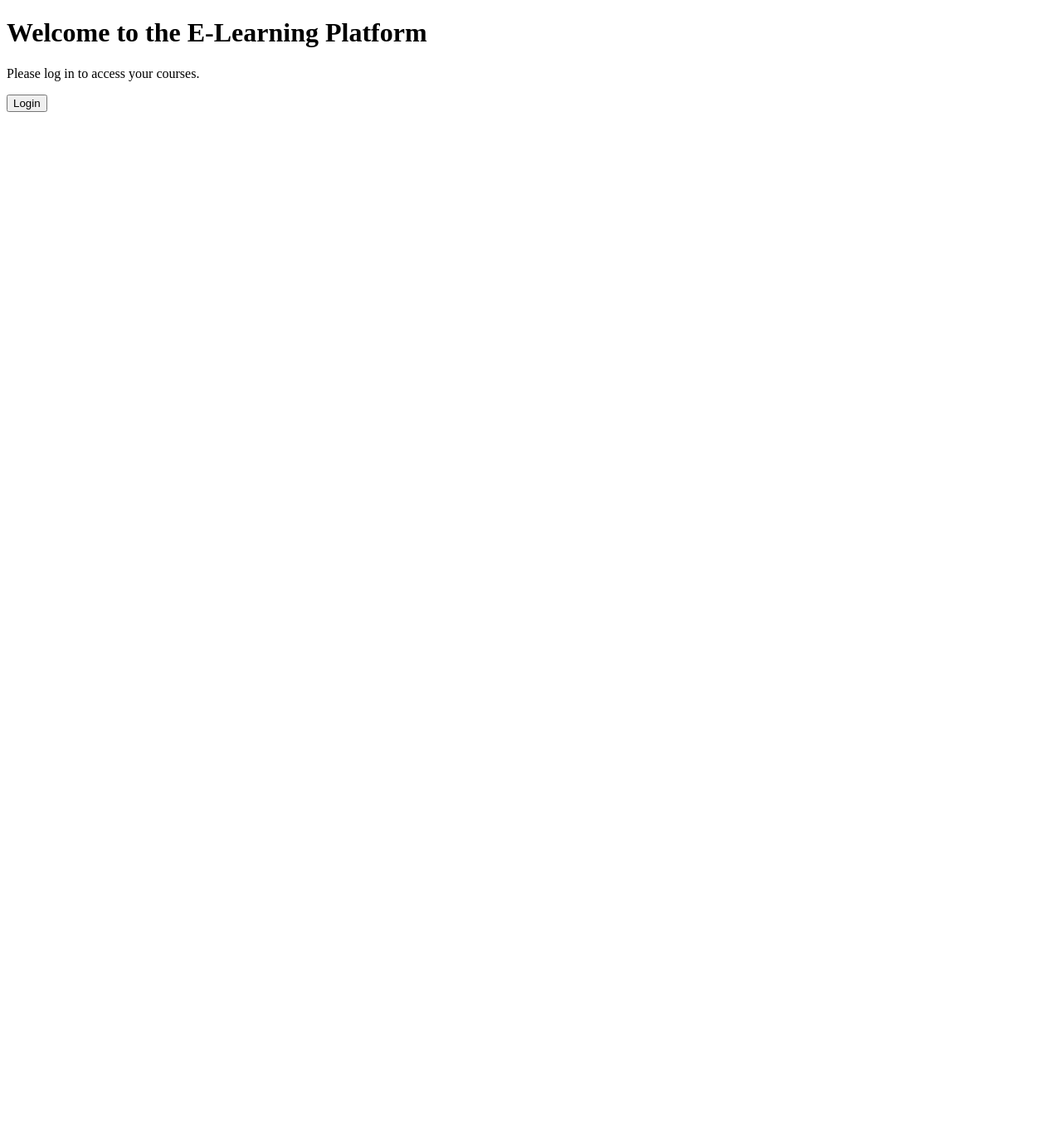
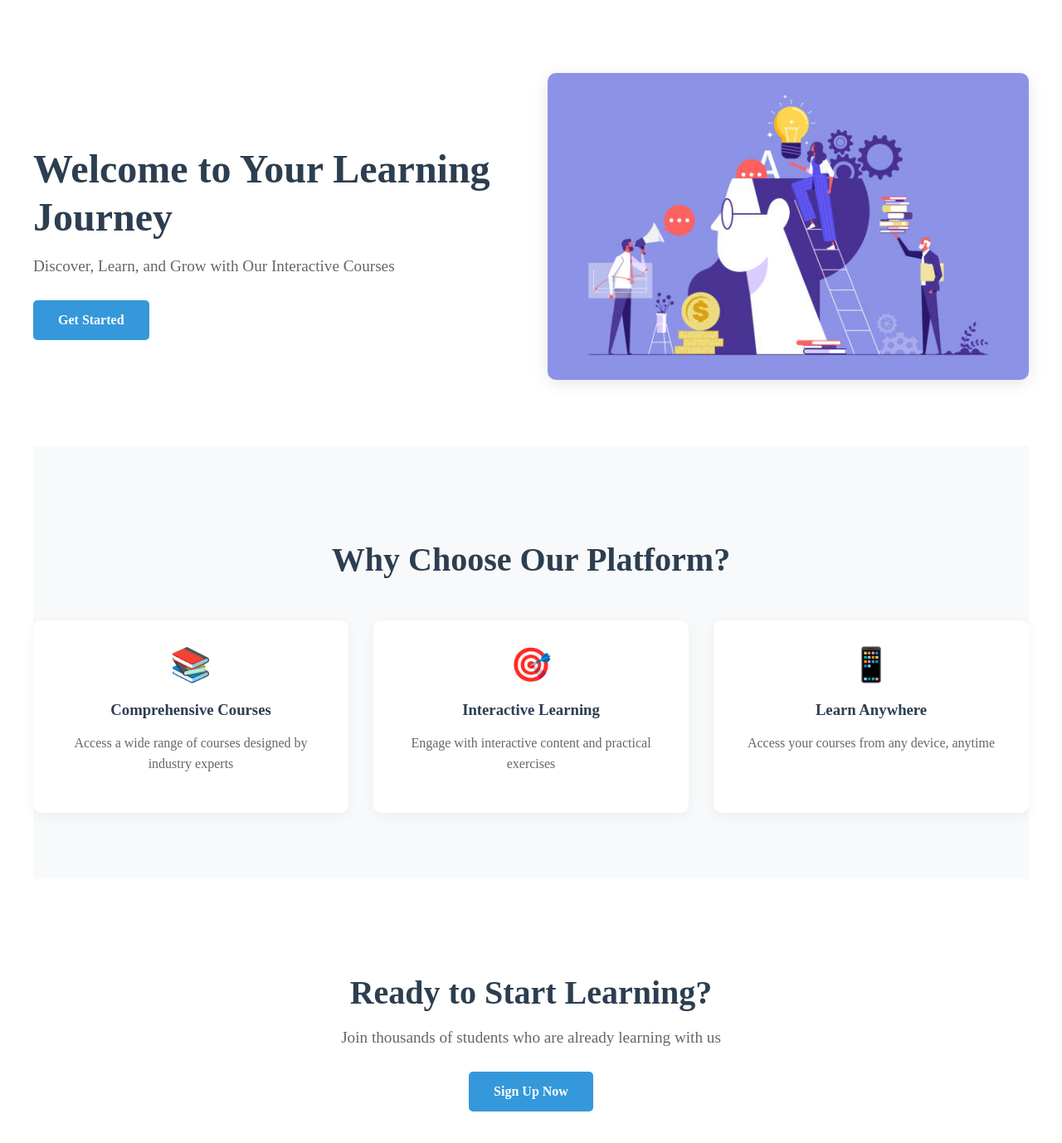
Before and after one commit to IshanRai9/E-Learning-Website-Using-Azure, a React (Create React App) app in the folder elearning-frontend/: page / in a window 1280 px wide. Shown: the top 1378 px of the page at 83% size. Before the commit the page ends 800 px from the top, so only its background shows below. Built offline with nearby package versions, Linux system fonts and the light colour scheme; what aws-amplify would draw is missing.

Commit message:
formatting

```diff
--- /dev/null
+++ b/elearning-frontend/src/Home.css
@@ -0,0 +1,141 @@
+.home-container {
+  max-width: 1200px;
+  margin: 0 auto;
+  padding: 0 20px;
+}
+
+/* Hero Section */
+.hero-section {
+  display: flex;
+  align-items: center;
+  justify-content: space-between;
+  padding: 80px 0;
+  gap: 40px;
+}
+
+.hero-content {
+  flex: 1;
+}
+
+.hero-content h1 {
+  font-size: 3rem;
+  color: #2c3e50;
+  margin-bottom: 20px;
+  line-height: 1.2;
+}
+
+.hero-subtitle {
+  font-size: 1.2rem;
+  color: #666;
+  margin-bottom: 30px;
+}
+
+.hero-image {
+  flex: 1;
+  display: flex;
+  justify-content: center;
+}
+
+.hero-image img {
+  max-width: 100%;
+  height: auto;
+  border-radius: 10px;
+  box-shadow: 0 4px 20px rgba(0, 0, 0, 0.1);
+}
+
+/* Features Section */
+.features-section {
+  padding: 80px 0;
+  background-color: #f8f9fa;
+}
+
+.features-section h2 {
+  text-align: center;
+  font-size: 2.5rem;
+  color: #2c3e50;
+  margin-bottom: 50px;
+}
+
+.features-grid {
+  display: grid;
+  grid-template-columns: repeat(auto-fit, minmax(250px, 1fr));
+  gap: 30px;
+}
+
+.feature-card {
+  background: white;
+  padding: 30px;
+  border-radius: 10px;
+  text-align: center;
+  box-shadow: 0 4px 15px rgba(0, 0, 0, 0.05);
+  transition: transform 0.3s ease;
+}
+
+.feature-card:hover {
+  transform: translateY(-5px);
+}
+
+.feature-icon {
+  font-size: 2.5rem;
+  margin-bottom: 20px;
+}
+
+.feature-card h3 {
+  color: #2c3e50;
+  margin-bottom: 15px;
+}
+
+.feature-card p {
+  color: #666;
+  line-height: 1.6;
+}
+
+/* CTA Section */
+.cta-section {
+  padding: 80px 0;
+  text-align: center;
+}
+
+.cta-section h2 {
+  font-size: 2.5rem;
+  color: #2c3e50;
+  margin-bottom: 20px;
+}
+
+.cta-section p {
+  font-size: 1.2rem;
+  color: #666;
+  margin-bottom: 30px;
+}
+
+/* Buttons */
+.cta-button {
+  display: inline-block;
+  padding: 15px 30px;
+  background-color: #3498db;
+  color: white;
+  text-decoration: none;
+  border-radius: 5px;
+  font-weight: bold;
+  transition: background-color 0.3s ease;
+}
+
+.cta-button:hover {
+  background-color: #2980b9;
+}
+
+/* Responsive Design */
+@media (max-width: 768px) {
+  .hero-section {
+    flex-direction: column;
+    text-align: center;
+  }
+
+  .hero-content h1 {
+    font-size: 2.5rem;
+  }
+
+  .features-grid {
+    grid-template-columns: 1fr;
+  }
+}
--- a/elearning-frontend/src/Home.js
+++ b/elearning-frontend/src/Home.js
@@ -1,14 +1,54 @@
 import React from "react";
 import { Link } from "react-router-dom";
+import "./Home.css";
 
 function Home() {
   return (
-    <div>
-      <h1>Welcome to the E-Learning Platform</h1>
-      <p>Please log in to access your courses.</p>
-      <Link to="/login">
-        <button>Login</button>
-      </Link>
+    <div className="home-container">
+      {/* Hero Section */}
+      <section className="hero-section">
+        <div className="hero-content">
+          <h1>Welcome to Your Learning Journey</h1>
+          <p className="hero-subtitle">Discover, Learn, and Grow with Our Interactive Courses</p>
+          <Link to="/login" className="cta-button">
+            Get Started
+          </Link>
+        </div>
+        <div className="hero-image">
+          <img src="/images/hero-image.jpg" alt="Students learning" />
+        </div>
+      </section>
+
+      {/* Features Section */}
+      <section className="features-section">
+        <h2>Why Choose Our Platform?</h2>
+        <div className="features-grid">
+          <div className="feature-card">
+            <div className="feature-icon">📚</div>
+            <h3>Comprehensive Courses</h3>
+            <p>Access a wide range of courses designed by industry experts</p>
+          </div>
+          <div className="feature-card">
+            <div className="feature-icon">🎯</div>
+            <h3>Interactive Learning</h3>
+            <p>Engage with interactive content and practical exercises</p>
+          </div>
+          <div className="feature-card">
+            <div className="feature-icon">📱</div>
+            <h3>Learn Anywhere</h3>
+            <p>Access your courses from any device, anytime</p>
+          </div>
+        </div>
+      </section>
+
+      {/* Call to Action */}
+      <section className="cta-section">
+        <h2>Ready to Start Learning?</h2>
+        <p>Join thousands of students who are already learning with us</p>
+        <Link to="/login" className="cta-button">
+          Sign Up Now
+        </Link>
+      </section>
     </div>
   );
 }
--- a/elearning-frontend/src/authConfig.js
+++ b/elearning-frontend/src/authConfig.js
@@ -9,7 +9,7 @@ const awsConfig = {
     region: 'ap-south-1', // Replace with your region
     // Optional: OAuth configuration
     oauth: {
-      domain: 'auth.ap-south-1p3ax4aaf4.amazoncognito.com',
+      domain: 'ap-south-1p3ax4aaf4.auth.ap-south-1.amazoncognito.com', // Correct format
       scope: ['email', 'openid', 'profile'],
       redirectSignIn: 'https://d84l1y8p4kdic.cloudfront.net',
       redirectSignOut: 'https://d84l1y8p4kdic.cloudfront.net',
```
Also changed, not shown: elearning-frontend/public/images/hero-image.jpg (added).
